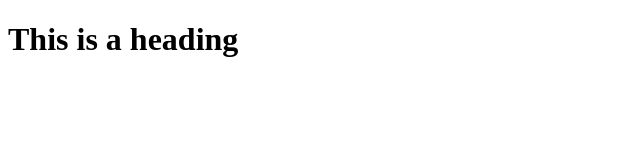
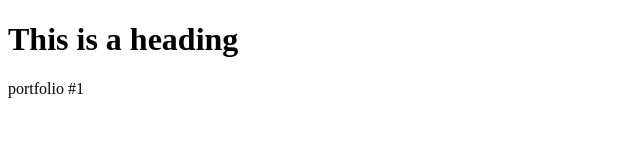
Before and after one commit to ibh-admin/crap-portfolio, a plain HTML site: page index.html in a window 1280 px wide. Shown: the full height of the page, 0-640 px from the left. Drawn offline with Linux system fonts and the light colour scheme.

Commit message:
added index content

```diff
--- a/index.html
+++ b/index.html
@@ -6,6 +6,7 @@
 <body>
 
 <h1>This is a heading</h1>
+<p>portfolio #1</p>
 
 
 </body>
```
